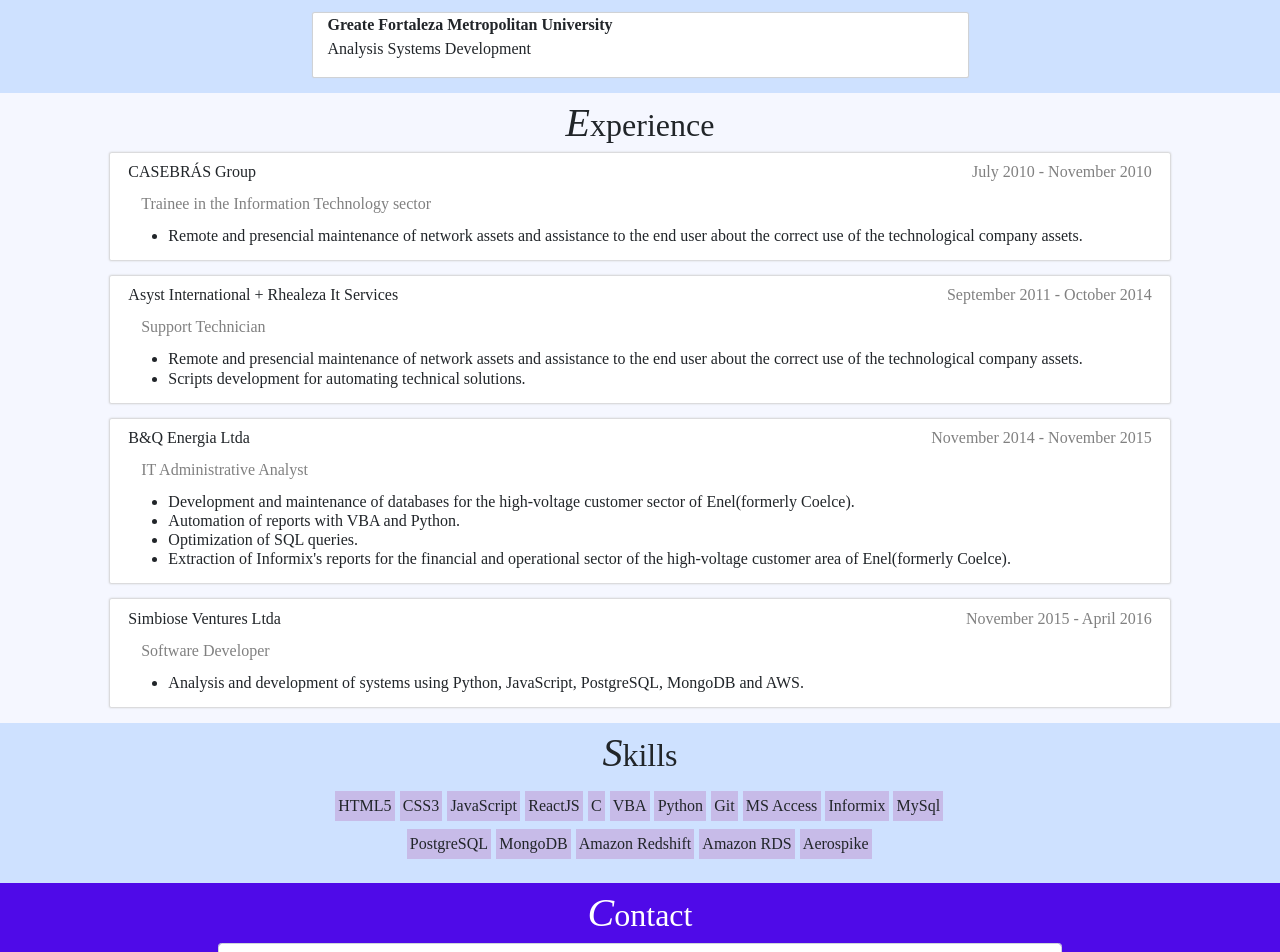
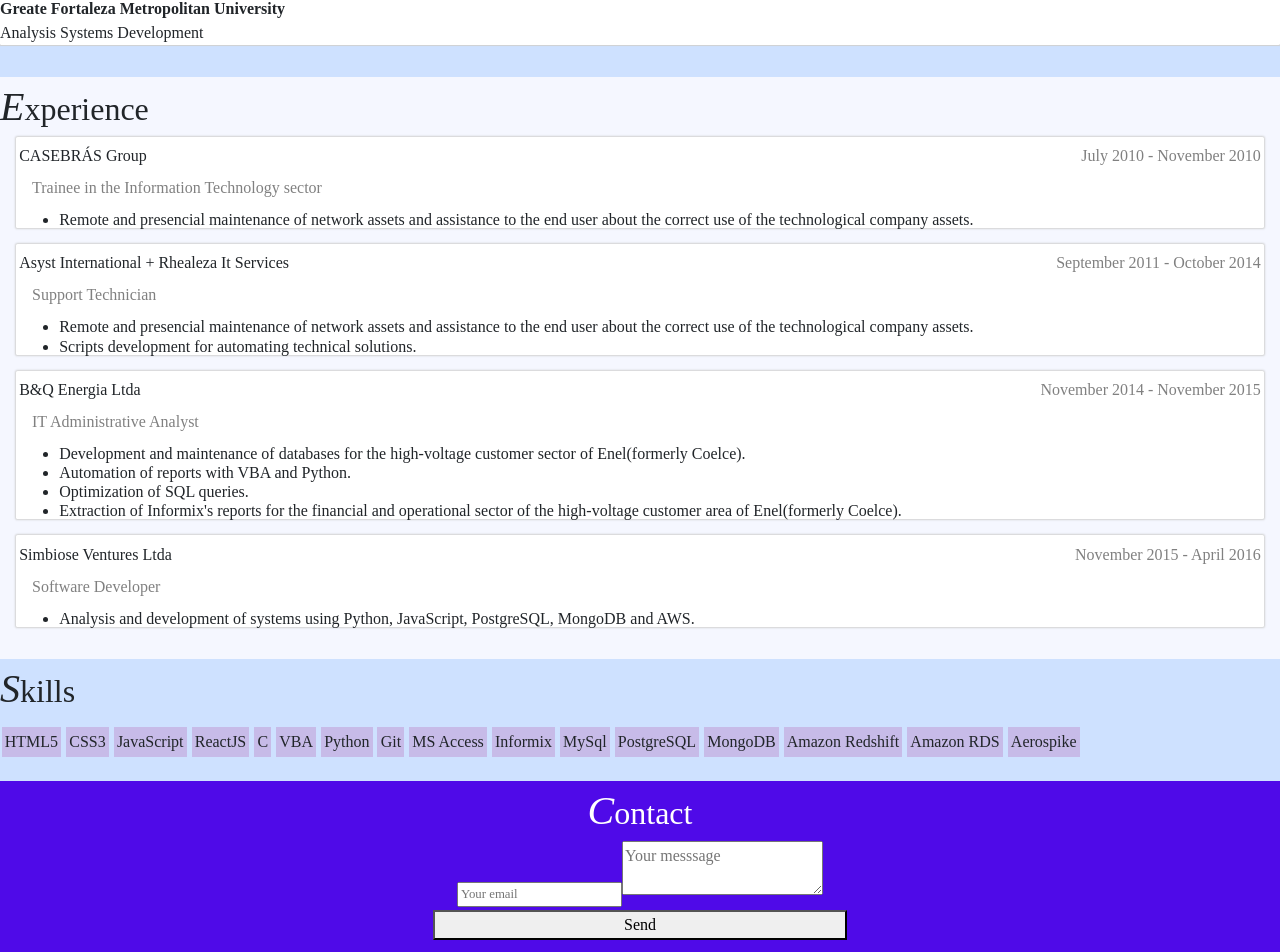
Before and after one commit to isds/myresume, a React (Create React App) app in the folder myresume/: page / in a window 1280 px wide. Shown: the part 1039-1991 px from the top of the page. Built offline with nearby package versions, Linux system fonts and the light colour scheme.

Commit message:
Removing bootstrap resources.

```diff
--- a/myresume/src/components/Contact/Contact.js
+++ b/myresume/src/components/Contact/Contact.js
@@ -18,25 +18,22 @@
 
   render() {
     return (
-      <div id="contact" className="row contact-container">
-
-        <form className="col-8">
-          <div className="row justify-content-center contact-title">
+      <div id="contact" className="contact-container">
+        <form>
+          <div className="contact-title">
             Contact
           </div>
-          <div className="form-group">
+          <div>
             <input
-              className="form-control form-control-sm"
               type="email"
               value={this.state.email}
               onChange={this.handleEmailChange}
               placeholder={"Your email"} />
             <textarea
-              className="form-control"
               placeholder="Your messsage"
               value={this.state.message}
               onChange={this.handleMessageChange} />
-            <button className="btn btn-outline-light">Send</button>
+            <button>Send</button>
           </div>
         </form>
       </div>
--- a/myresume/src/components/Education/Education.js
+++ b/myresume/src/components/Education/Education.js
@@ -6,16 +6,16 @@
 class Education extends Component {
   render() {
     return (
-      <div id="education" className="education-container">{/* className="row justify-content-center" */}
-        <div>{/* className="col-10 text-center" */}
-          <span className="education-title">{/* className="row justify-content-center" */}
+      <div id="education" className="education-container">
+        <div>
+          <span className="education-title">
             Education
           </span>
 
           <div className="job-card-divisor"></div>
 
-          <div className="row justify-content-center">
-            <div className="education-card col-6 text-left">
+          <div>
+            <div className="education-card">
               <strong>EEEP Paulo Petrola</strong>
               <p>Information Technology Technician</p>
             </div>
@@ -23,8 +23,8 @@
 
           <div className="education-card-divisor"></div>
 
-          <div className="row justify-content-center">
-            <div className="education-card col-6 text-left">
+          <div>
+            <div className="education-card">
               <strong>Greate Fortaleza Metropolitan University</strong>
               <p>Analysis Systems Development</p>
             </div>
--- a/myresume/src/components/Experience/Experience.js
+++ b/myresume/src/components/Experience/Experience.js
@@ -1,6 +1,6 @@
 import React, { Component } from 'react';
 import './Experience.css';
-import 'bootstrap/dist/css/bootstrap.css';
+// import 'bootstrap/dist/css/bootstrap.css';
 
 
 class ExperienceCard extends Component {
@@ -9,8 +9,8 @@
       (line, i) => <li key={i} className="experience-card-text">{line}</li>
     );
     return (
-      <div id="experience" className="row justify-content-start">
-        <div className="experience-card col text-left">
+      <div id="experience">
+        <div className="experience-card">
           <p className="experience-card-title">
             {this.props.title} <span>{this.props.date}</span>
           </p>
@@ -27,9 +27,9 @@
 class Experience extends Component {
   render() {
     return (
-      <div className="row justify-content-center experience-container">
-        <div className="col-10 text-center">
-          <div className="row justify-content-center experience-title">
+      <div className="experience-container">
+        <div >
+          <div className="experience-title">
             Experience
           </div>
 
--- a/myresume/src/components/Skills/Skills.js
+++ b/myresume/src/components/Skills/Skills.js
@@ -1,6 +1,6 @@
 import React, { Component } from 'react';
 import './Skills.css';
-import 'bootstrap/dist/css/bootstrap.css';
+// import 'bootstrap/dist/css/bootstrap.css';
 
 
 class Skills extends Component {
@@ -14,14 +14,14 @@
     );
 
     return (
-      <div id="skills" className="row justify-content-center skills-container ">
-        <div className="col-10 text-center">
-          <span className="row justify-content-center skills-title">
+      <div id="skills" className="skills-container ">
+        <div >
+          <span className="skills-title">
             Skills
           </span>
 
-          <div className="row justify-content-center">
-            <div className="col-8 col-sm-8 skills-card text-center">
+          <div>
+            <div className="skills-card">
               {skillItems}
             </div>
           </div>
```
